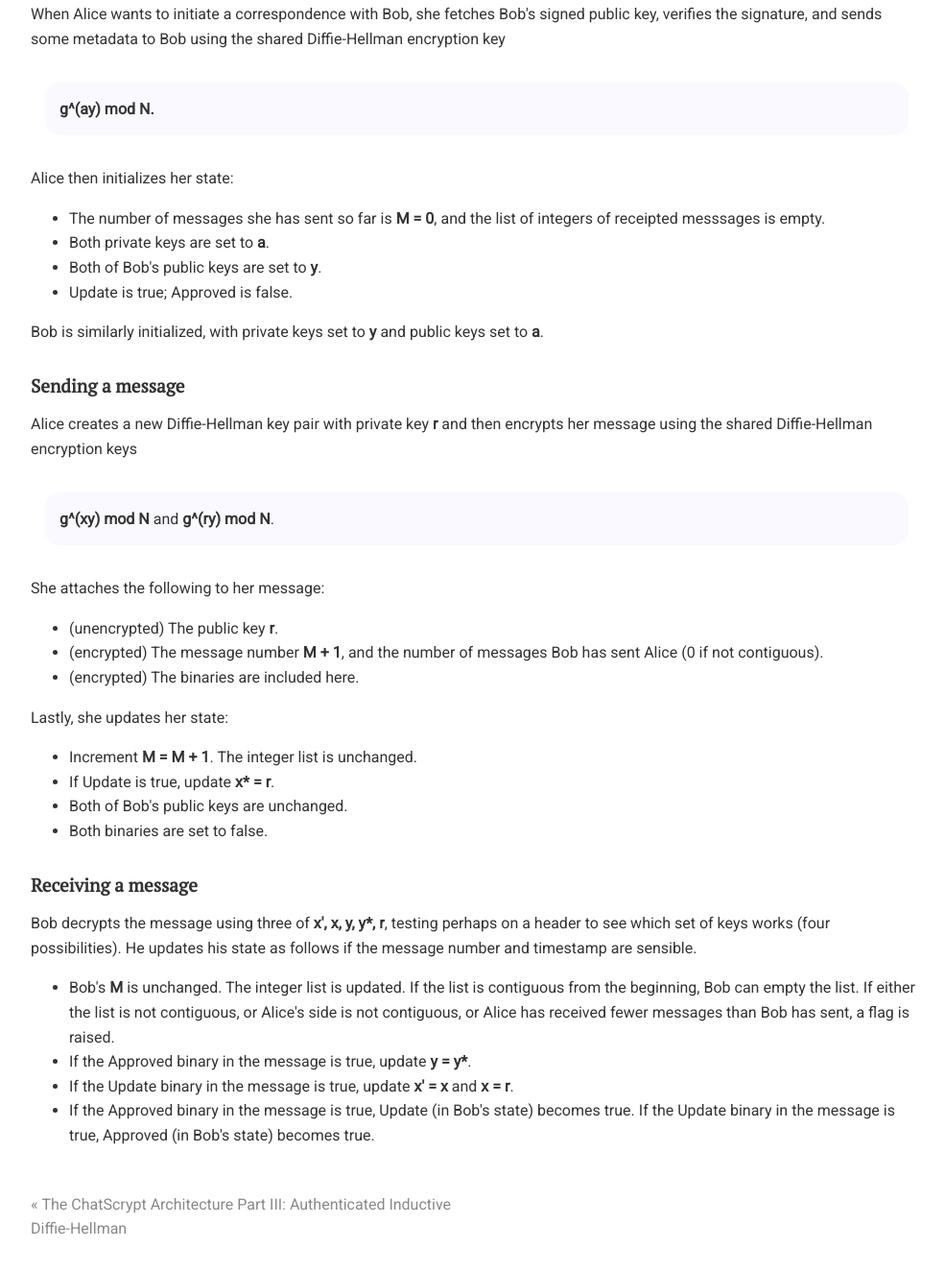
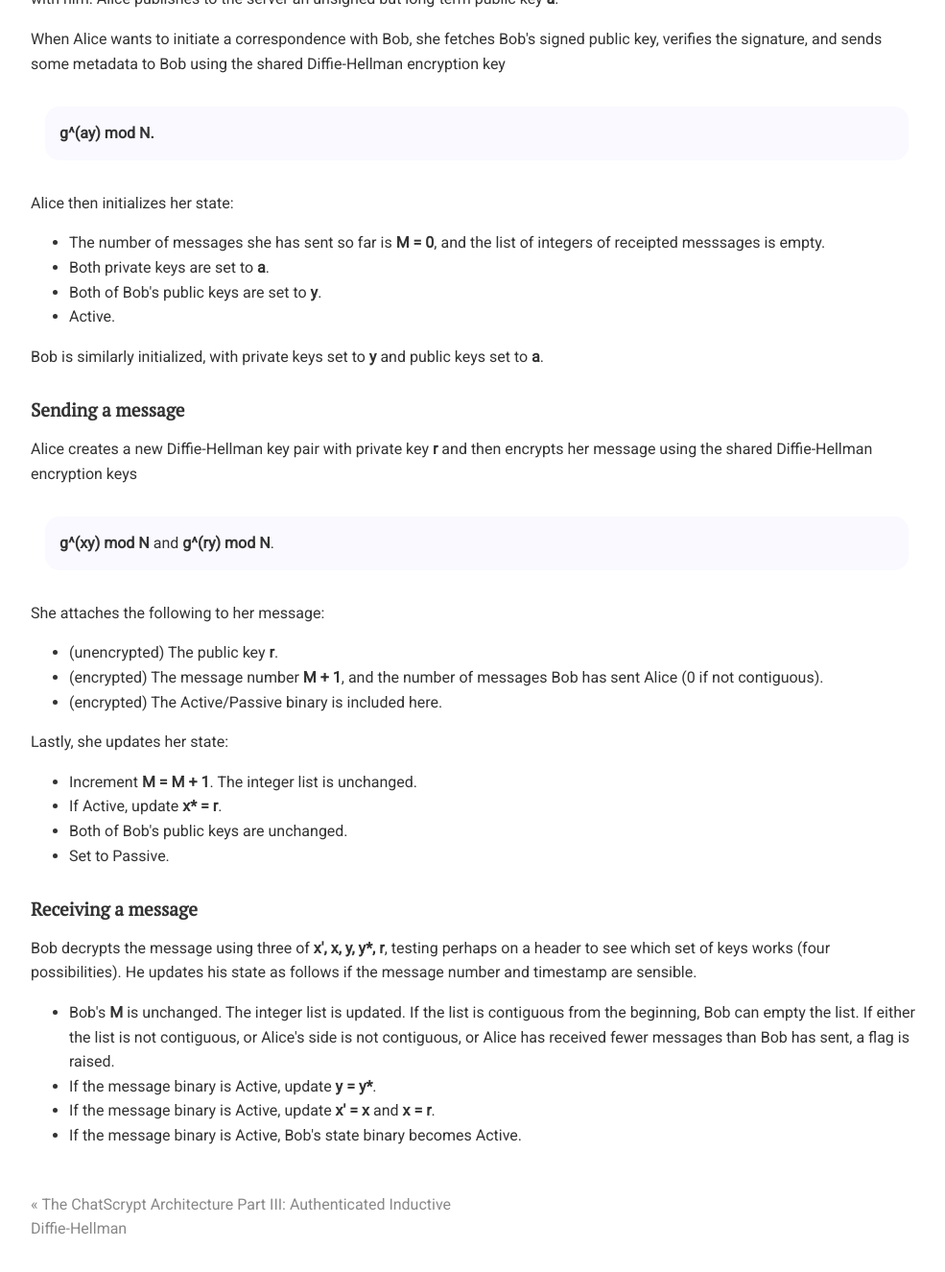
Before and after one commit to chatscrypt/chatscrypt.github.io, a Jekyll site: the page built from _posts/2020-01-24-the-chatscrypt-architecture-part-iv-authenticated-inductive-diffie-hellman-2.html, in a window 1280 px wide and 1400 px high, scrolled down 936 px. Shown: the top 1325 px of the window at 96% size, without its empty margins (143-1128 px from the left). Built offline with Jekyll 4.4.1, drawn with Linux system fonts in a browser that asks for light colours; comment, search, counter and statistics services are not loaded; some of the changed text lies outside the part shown.

Commit message:
Update 2020-01-24-the-chatscrypt-architecture-part-iv-authenticated-inductive-diffie-hellman-2.html

```diff
--- a/_posts/2020-01-24-the-chatscrypt-architecture-part-iv-authenticated-inductive-diffie-hellman-2.html
+++ b/_posts/2020-01-24-the-chatscrypt-architecture-part-iv-authenticated-inductive-diffie-hellman-2.html
@@ -20,6 +20,7 @@ I decided to carefully write out my third and hopefully final attempt at the pro
 <li>Alice's current private key <b>x</b> and pending private key <b>x*</b>, waiting for approval from Bob.
 <li>Bob's current public key <b>y</b> and previous public key <b>y'</b>, in case Alice has updated to <b>y</b>, but waits a bit to tell Bob.
 <li>A binary indicating whether a new update request needs to be initiated at the next outgoing message; and a second binary indicating that Bob's update request has been approved. Call these the "Update" and "Approved" binaries, respectively.
+<li>A binary that is either Active or Passive.
 </ul>
 
 
@@ -37,7 +38,7 @@ Alice then initializes her state:
 <li>The number of messages she has sent so far is <b>M = 0</b>, and the list of integers of receipted messsages is empty.
 <li>Both private keys are set to <b>a</b>.
 <li>Both of Bob's public keys are set to <b>y</b>.
-<li>Update is true; Approved is false.
+<li>Active.
 </ul>
 
 <p>Bob is similarly initialized, with private keys set to <b>y</b> and public keys set to <b>a</b>.
@@ -54,16 +55,16 @@ She attaches the following to her message:
 <ul>
 <li> (unencrypted) The public key <b>r</b>.
 <li> (encrypted) The message number <b>M + 1</b>, and the number of messages Bob has sent Alice (0 if not contiguous).
-<li> (encrypted) The binaries are included here.
+<li> (encrypted) The Active/Passive binary is included here.
 </ul>
 
 
 Lastly, she updates her state:
 <ul>
 <li>Increment <b>M = M + 1</b>. The integer list is unchanged.
-<li>If Update is true, update <b>x* = r</b>.
+<li>If Active, update <b>x* = r</b>.
 <li>Both of Bob's public keys are unchanged.
-<li>Both binaries are set to false.
+<li>Set to Passive.
 </ul>
 
 
@@ -75,7 +76,7 @@ Bob decrypts the message using three of <b>x', x, y, y*, r</b>, testing perhaps
 
 <ul>
 <li>Bob's <b>M</b> is unchanged. The integer list is updated. If the list is contiguous from the beginning, Bob can empty the list. If either the list is not contiguous, or Alice's side is not contiguous, or Alice has received fewer messages than Bob has sent, a flag is raised.
-<li>If the Approved binary in the message is true, update <b>y = y*</b>.
-<li>If the Update binary in the message is true, update <b>x' = x</b> and <b>x = r</b>.
-<li>If the Approved binary in the message is true, Update (in Bob's state) becomes true. If the Update binary in the message is true, Approved (in Bob's state) becomes true.
+<li>If the message binary is Active, update <b>y = y*</b>.
+<li>If the message binary is Active, update <b>x' = x</b> and <b>x = r</b>.
+<li>If the message binary is Active, Bob's state binary becomes Active.
 </ul>
```
